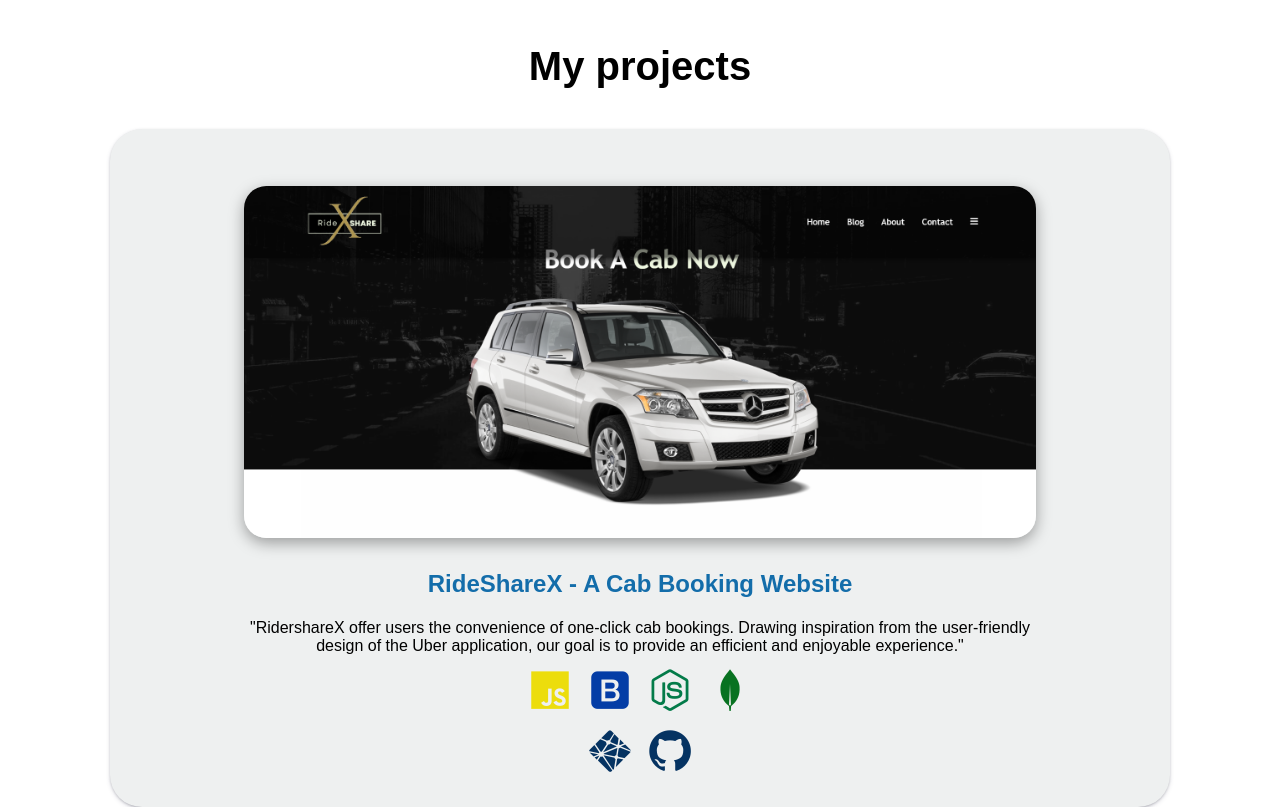
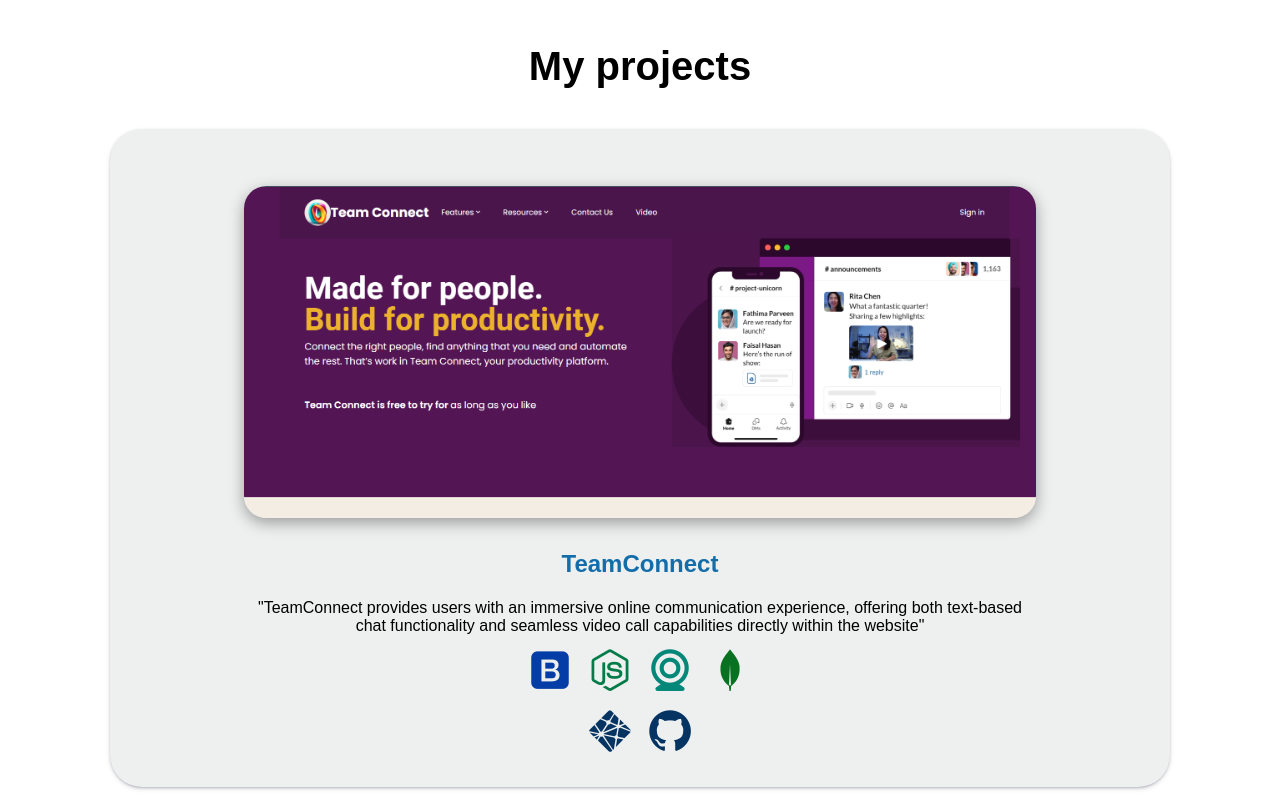
Before and after one commit to bsaha12/bsaha12.github.io, a plain HTML site: page index.html in a window 1280 px wide. Shown: the part 1420-2227 px from the top of the page. Drawn offline with nearby package versions, Linux system fonts and the light colour scheme; a web font is replaced by a local one.

Commit message:
team connect added

```diff
--- a/index.html
+++ b/index.html
@@ -120,6 +120,80 @@
         <h2 class="title">My projects</h2>
 
         <!-- Project Cards -->
+        <div class="project-card card">
+          <div class="box">
+            <img src="./assets/TeamConnect.png" alt="" />
+            <div class="text">
+              <h1 class="project-title">TeamConnect</h1>
+            </div>
+            <p class="project-description">
+              "TeamConnect provides users with an immersive online communication experience, offering both text-based chat functionality and seamless video call capabilities directly within the website"
+            </p>
+
+            <div class="link-div link-div-tech-stack">
+              <!-- <div class="project-deployed-link">
+                <i
+                  style="font-size: 50px; color: rgb(218, 109, 7)"
+                  class="bx bxl-html5"
+                ></i>
+              </div>
+
+              <div class="project-github-link">
+                <i
+                  style="font-size: 50px; color: rgb(6, 75, 196)"
+                  class="bx bxl-css3"
+                ></i>
+              </div> -->
+              <div class="project-github-link">
+                <i
+                  style="font-size: 50px; color: rgb(4, 61, 166)"
+                  class="bx bxl-bootstrap"
+                ></i>
+              </div>
+              <div class="project-github-link">
+                <i
+                  style="font-size: 50px; color: rgb(3, 123, 73)"
+                  class="bx bxl-nodejs"
+                ></i>
+              </div>
+              <div class="project-github-link">
+                <i
+                  style="font-size: 50px; color: rgb(3, 135, 121)"
+                  class="bx bx-webcam"
+                ></i>
+              </div>
+              <div class="project-github-link">
+                <i
+                  style="font-size: 50px; color: rgb(8, 114, 33)"
+                  class="bx bxl-mongodb"
+                ></i>
+              </div>
+            </div>
+            <div class="link-div">
+              <div class="project-deployed-link">
+                <a
+                  href="https://teamconnect-algorithm-whisperer.netlify.app/"
+                  target="_blank"
+                  ><i
+                    style="font-size: 50px; color: rgb(5, 51, 98)"
+                    class="bx bxl-netlify"
+                  ></i
+                ></a>
+              </div>
+              <div class="project-github-link">
+                <a
+                  href="https://github.com/bsaha12/TeamConnect"
+                  target="_blank"
+                  id="project-deployed-link"
+                  ><i
+                    style="font-size: 50px; color: rgb(5, 51, 98)"
+                    class="bx bxl-github"
+                  ></i
+                ></a>
+              </div>
+            </div>
+          </div>
+        </div>
         <div class="project-card card">
           <div class="box">
             <img src="./assets/riderx.png" alt="" />
```
Also changed, not shown: assets/TeamConnect.png (added).
